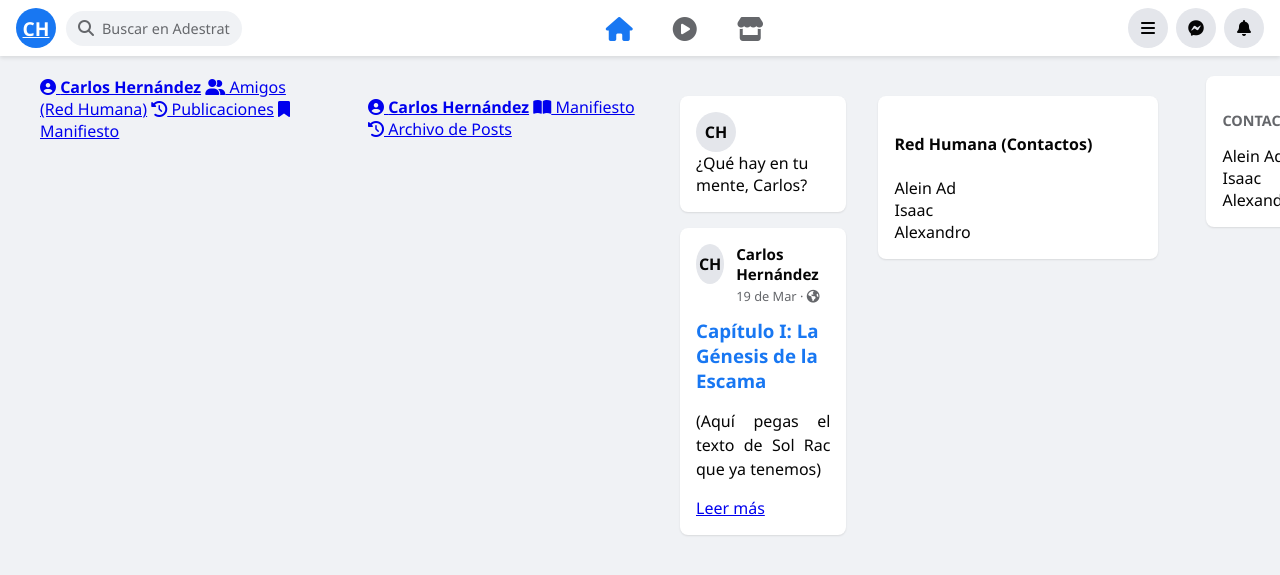
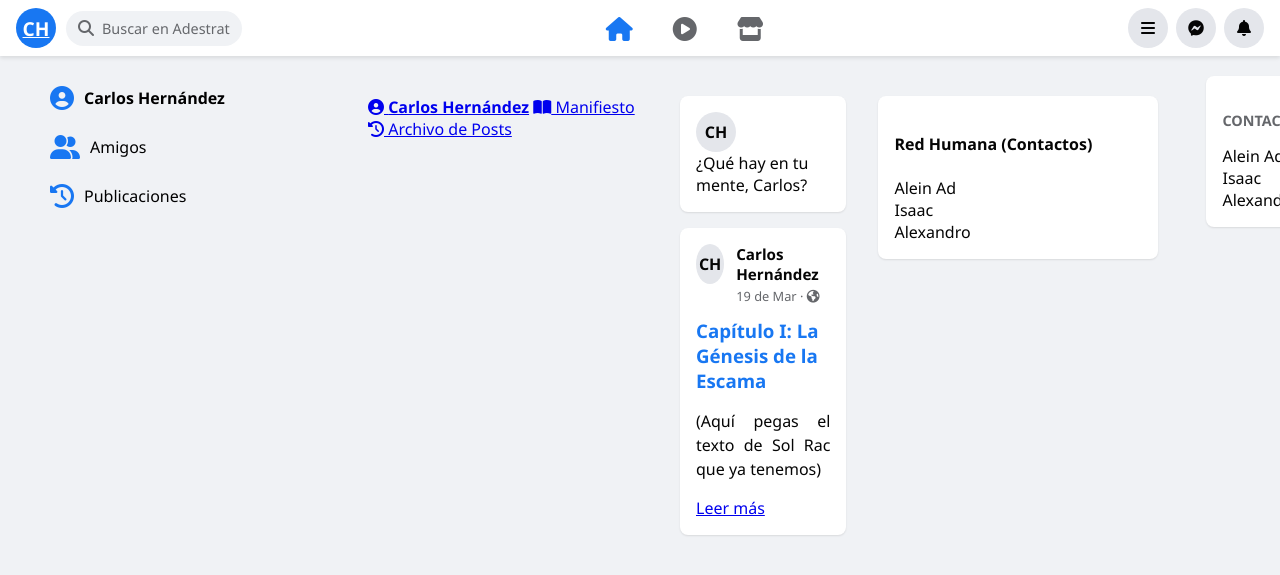
Before and after one commit to cafrhein/muro, a Jekyll site: the page built from index.html, in a window 1280 px wide. Shown: the top 575 px of the page. Built offline with Jekyll 4.4.1, drawn with Linux system fonts in a browser that asks for light colours.

Commit message:
Update default.html

```diff
--- a/_layouts/default.html
+++ b/_layouts/default.html
@@ -3,17 +3,17 @@
 <head>
     <meta charset="UTF-8">
     <meta name="viewport" content="width=device-width, initial-scale=1.0">
-    <title>{% if page.title %}{{ page.title }}{% else %}{{ site.title }}{% endif %} | Adestrat</title>
+    <title>{{ page.title }} | Adestrat</title>
 
     <link rel="stylesheet" href="https://cdnjs.cloudflare.com/ajax/libs/font-awesome/6.4.0/css/all.min.css">
 
-    <link rel="stylesheet" href="{{ '/style.css' | relative_url }}">
+    <link rel="stylesheet" href="https://cafrhein.github.io/muro/style.css">
 </head>
 <body>
 
     <header class="fb-header">
         <div style="display: flex; align-items: center; gap: 10px;">
-            <a href="{{ '/' | relative_url }}" class="logo-ch">CH</a>
+            <a href="https://cafrhein.github.io/muro/" class="logo-ch">CH</a>
             <div style="background: #f0f2f5; padding: 8px 12px; border-radius: 20px; color: #65676b; display: flex; align-items: center; gap: 8px;">
                 <i class="fas fa-search"></i>
                 <span style="font-size: 0.9rem;">Buscar en Adestrat</span>
@@ -21,9 +21,9 @@
         </div>
 
         <nav style="display: flex; gap: 40px; font-size: 1.5rem;">
-            <a href="{{ '/' | relative_url }}" style="color: var(--fb-blue);"><i class="fas fa-home"></i></a>
-            <a href="{{ '/blog.html' | relative_url }}" style="color: #65676b;"><i class="fas fa-play-circle"></i></a>
-            <a href="{{ '/contacto.html' | relative_url }}" style="color: #65676b;"><i class="fas fa-store"></i></a>
+            <a href="https://cafrhein.github.io/muro/" style="color: #1877f2;"><i class="fas fa-home"></i></a>
+            <a href="#" style="color: #65676b;"><i class="fas fa-play-circle"></i></a>
+            <a href="#" style="color: #65676b;"><i class="fas fa-store"></i></a>
         </nav>
 
         <div style="display: flex; gap: 8px;">
@@ -36,11 +36,10 @@
     <div class="fb-container">
 
         <aside class="fb-left">
-            <div class="fb-menu-list">
-                <a href="{{ '/' | relative_url }}"><i class="fas fa-user-circle"></i> <strong>Carlos Hernández</strong></a>
-                <a href="{{ '/' | relative_url }}"><i class="fas fa-user-friends"></i> Amigos (Red Humana)</a>
-                <a href="{{ '/blog.html' | relative_url }}"><i class="fas fa-history"></i> Publicaciones</a>
-                <a href="{{ '/2026/03/19/manifiesto-reciprocidad-cuidado.html' | relative_url }}"><i class="fas fa-bookmark"></i> Manifiesto</a>
+            <div style="display: flex; flex-direction: column; gap: 5px;">
+                <a href="https://cafrhein.github.io/muro/" style="text-decoration:none; color:black; padding:10px; display:flex; align-items:center; gap:10px;"><i class="fas fa-user-circle" style="color:#1877f2; font-size:1.5rem;"></i> <strong>Carlos Hernández</strong></a>
+                <a href="#" style="text-decoration:none; color:black; padding:10px; display:flex; align-items:center; gap:10px;"><i class="fas fa-user-friends" style="color:#1877f2; font-size:1.5rem;"></i> Amigos</a>
+                <a href="#" style="text-decoration:none; color:black; padding:10px; display:flex; align-items:center; gap:10px;"><i class="fas fa-history" style="color:#1877f2; font-size:1.5rem;"></i> Publicaciones</a>
             </div>
         </aside>
 
```
